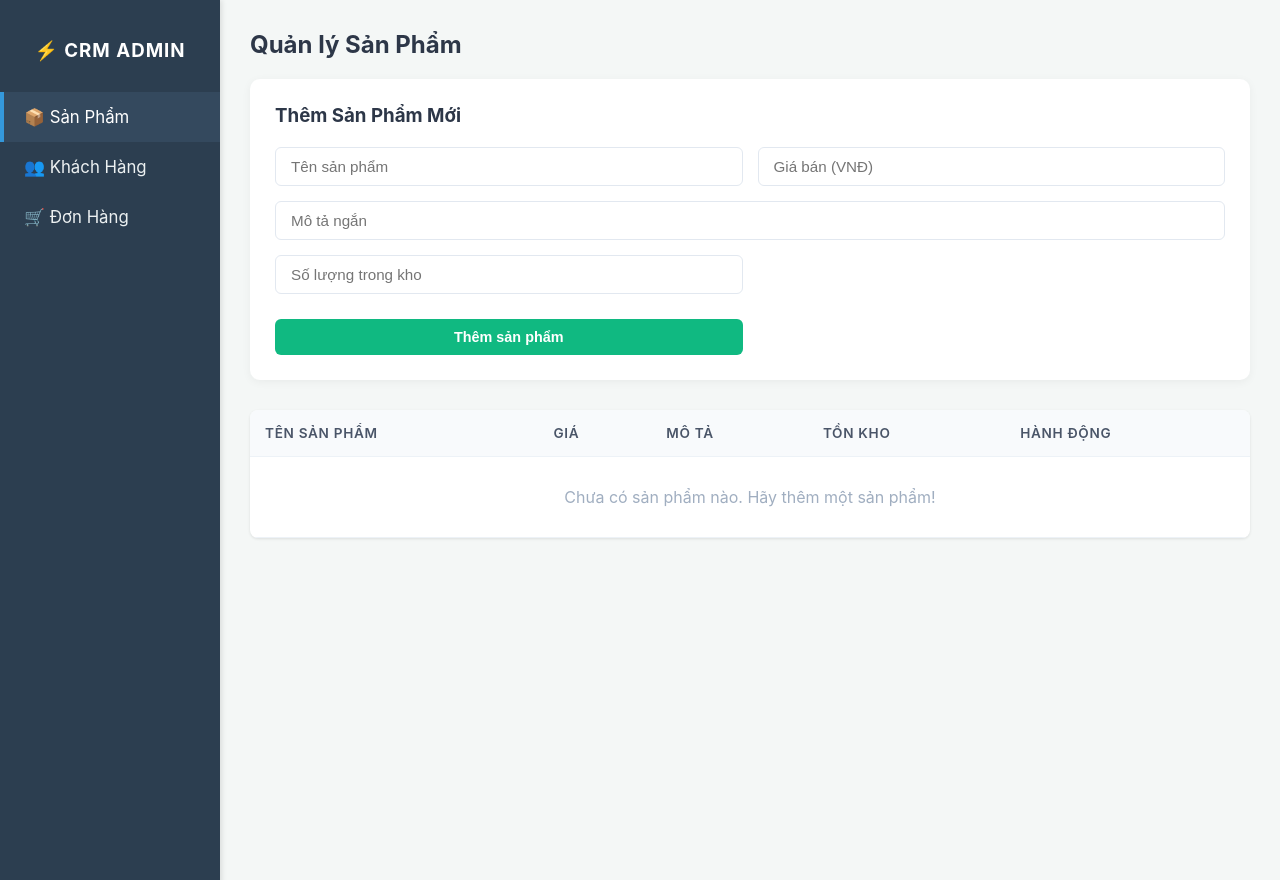
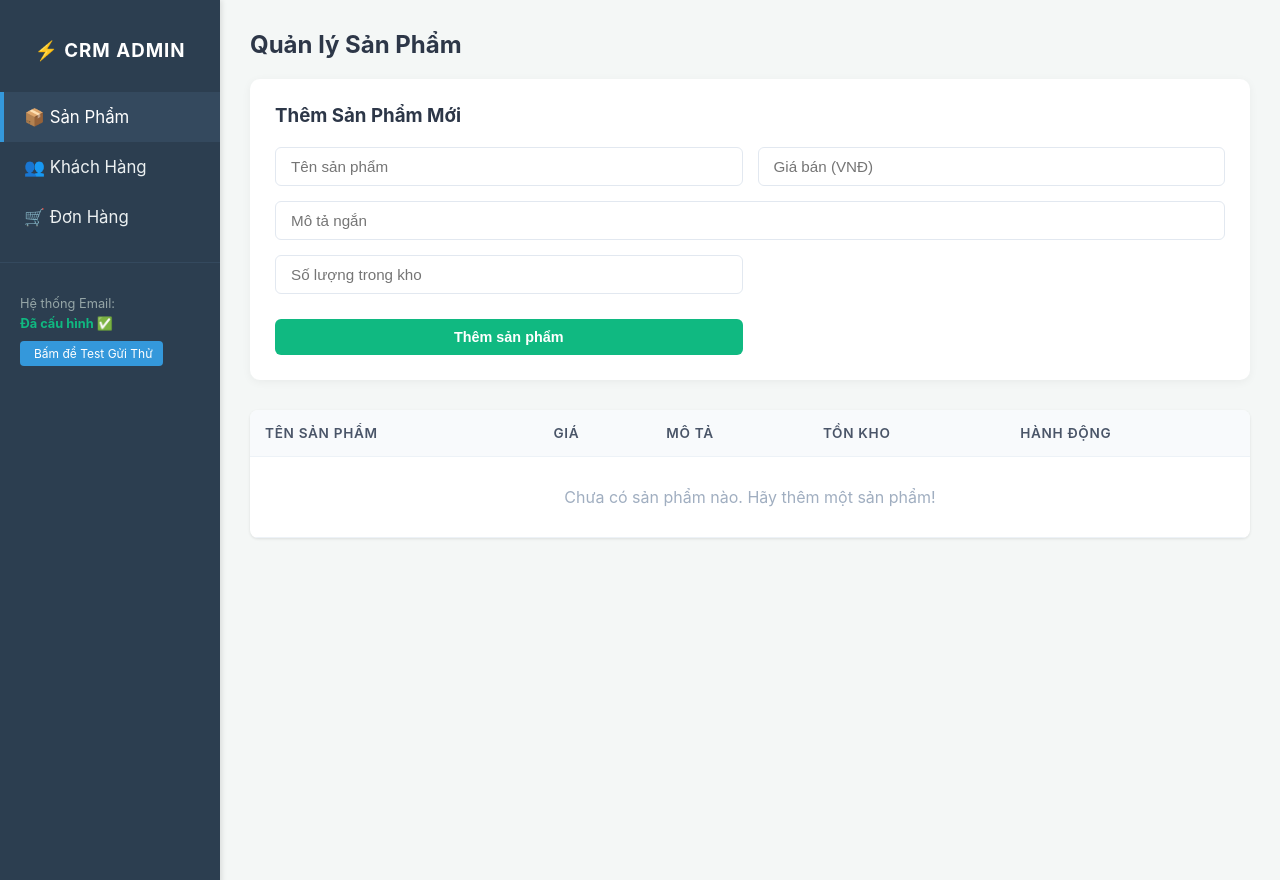
Before and after one commit to nguyenngoctran468-afk/ban-pet-da, a Flask app: page /admin in a window 1280 px wide. Run offline with Flask 3, Linux system fonts and the light colour scheme; data that the repository does not hold is empty.

Commit message:
Step 5.2: Add Email Debug tools and status indicator

```diff
--- a/app.py
+++ b/app.py
@@ -115,7 +115,10 @@ def admin():
             o['product_name'] = o.get('products', {}).get('name', '') if o.get('products') else 'Chưa rõ'
             orders.append(o)
 
-    return render_template('admin.html', tab=tab, products=products, customers=customers, orders=orders)
+    # Kiểm tra trạng thái API Key để báo cho Admin
+    resend_stat = "Đã cấu hình ✅" if resend.api_key else "Chưa cấu hình ❌"
+
+    return render_template('admin.html', tab=tab, products=products, customers=customers, orders=orders, resend_stat=resend_stat)
 
 # ------------- PRODUCTS -------------
 @app.route('/admin/product/add', methods=['POST'])
@@ -290,6 +293,18 @@ def webhook_sepay():
     print(">>> WEBHOOK: Không khớp đơn hàng pending nào. Nội dung:", payload_str)
     return jsonify({"success": True, "message": "Ignored"})
 
+@app.route('/admin/resend-test')
+def admin_resend_test():
+    test_email = "nguyenngoctran468@gmail.com" # Email chính chủ của bạn
+    subject = "🔔 TEST KẾT NỐI RESEND"
+    content = "<p>Nếu bạn thấy thư này, nghĩa là hệ thống đã kết nối Resend thành công!</p>"
+
+    success = send_email(test_email, subject, content)
+    if success:
+        return f"<h3>Thành công! Hãy kiểm tra hộp thư {test_email}</h3><a href='/admin?tab=customers'>Quay lại Admin</a>"
+    else:
+        return f"<h3>Thất bại! Có lỗi xảy ra. Hãy kiểm tra Logs trên Render hoặc Environment Variables.</h3><p>Đã thử gửi tới: {test_email}</p><a href='/admin?tab=customers'>Quay lại Admin</a>"
+
 # ==========================================
 # EMAIL SEQUENCE LOGIC
 # ==========================================
@@ -374,11 +389,10 @@ def api_waitlist():
         supabase_insert('customers', {
             "name": name, "phone_number": phone, "email": email, "zalo": zalo, "registration_date": date_str
         })
-        # KÍCH HOẠT SEQUENCE
-        trigger_email_sequence(email, name)
-        return jsonify({"success": True, "message": "Đã thêm vào waitlist và gửi email chào mừng"})
 
-    return jsonify({"success": True, "message": "Khách đã tồn tại"})
+    # KÍCH HOẠT SEQUENCE TRONG MỌI TRƯỜNG HỢP KHI ĐIỀN FORM (ĐỂ TEST)
+    trigger_email_sequence(email, name)
+    return jsonify({"success": True, "message": "Đã ghi nhận và kích hoạt chuỗi email"})
 
 if __name__ == '__main__':
     app.run(debug=True, port=3000, host='0.0.0.0')
--- a/templates/admin.html
+++ b/templates/admin.html
@@ -40,6 +40,13 @@
         <a href="?tab=products" class="{% if tab == 'products' %}active{% endif %}">📦 Sản Phẩm</a>
         <a href="?tab=customers" class="{% if tab == 'customers' %}active{% endif %}">👥 Khách Hàng</a>
         <a href="?tab=orders" class="{% if tab == 'orders' %}active{% endif %}">🛒 Đơn Hàng</a>
+        <div style="padding: 20px; font-size: 0.8rem; border-top: 1px solid #34495e; margin-top: 20px;">
+            <p style="color: #95a5a6; margin-bottom: 5px;">Hệ thống Email:</p>
+            <span style="font-weight: bold; color: {% if '✅' in resend_stat %}#10b981{% else %}#e74c3c{% endif %};">{{ resend_stat }}</span>
+            {% if '✅' in resend_stat %}
+            <br><a href="/admin/resend-test" target="_blank" style="display:inline-block; margin-top:10px; padding:5px 10px; background:#3498db; color:white; border-radius:4px; font-size:0.75rem; text-decoration:none;">Bấm để Test Gửi Thử</a>
+            {% endif %}
+        </div>
     </div>
 
     <div class="content">
```
